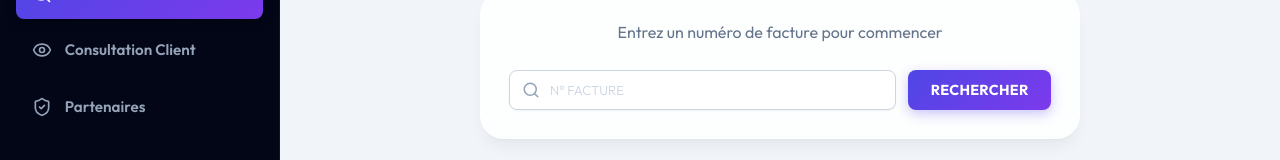
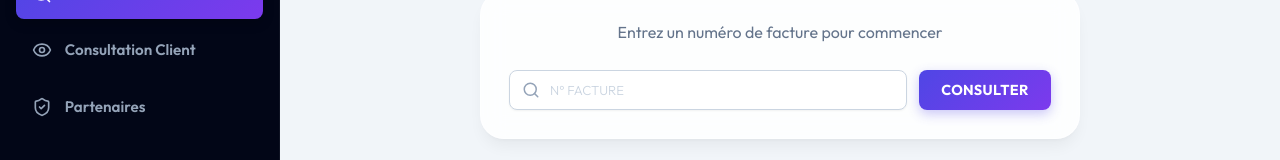
Before and after one commit to jeanfelicksDev/suivi-caution-web, a Next.js app: page / in a window 1280 px wide. Shown: the part 201-361 px from the top of the page. Built offline with nearby package versions, Linux system fonts and the light colour scheme; no server answers; the database is empty; sample sign-in values are in the browser's storage.

Commit message:
feat: use CONSULTER label in side-by-side search bar

```diff
--- a/app/page.tsx
+++ b/app/page.tsx
@@ -523,7 +523,7 @@ function HomePageInternal() {
                   <Search size={18} style={{ position: 'absolute', left: '0.8rem', top: '50%', transform: 'translateY(-50%)', color: '#94a3b8' }} />
                   <input type="text" placeholder="N° FACTURE" value={numFacture} onChange={e => setNumFacture(e.target.value.toUpperCase())} style={{ paddingLeft: '2.5rem' }} onKeyDown={(e) => e.key === 'Enter' && doSearch()} />
                 </div>
-                <button onClick={() => doSearch()} className="btn btn-primary">RECHERCHER</button>
+                <button onClick={() => doSearch()} className="btn btn-primary">CONSULTER</button>
               </div>
             </div>
           </div>
```
